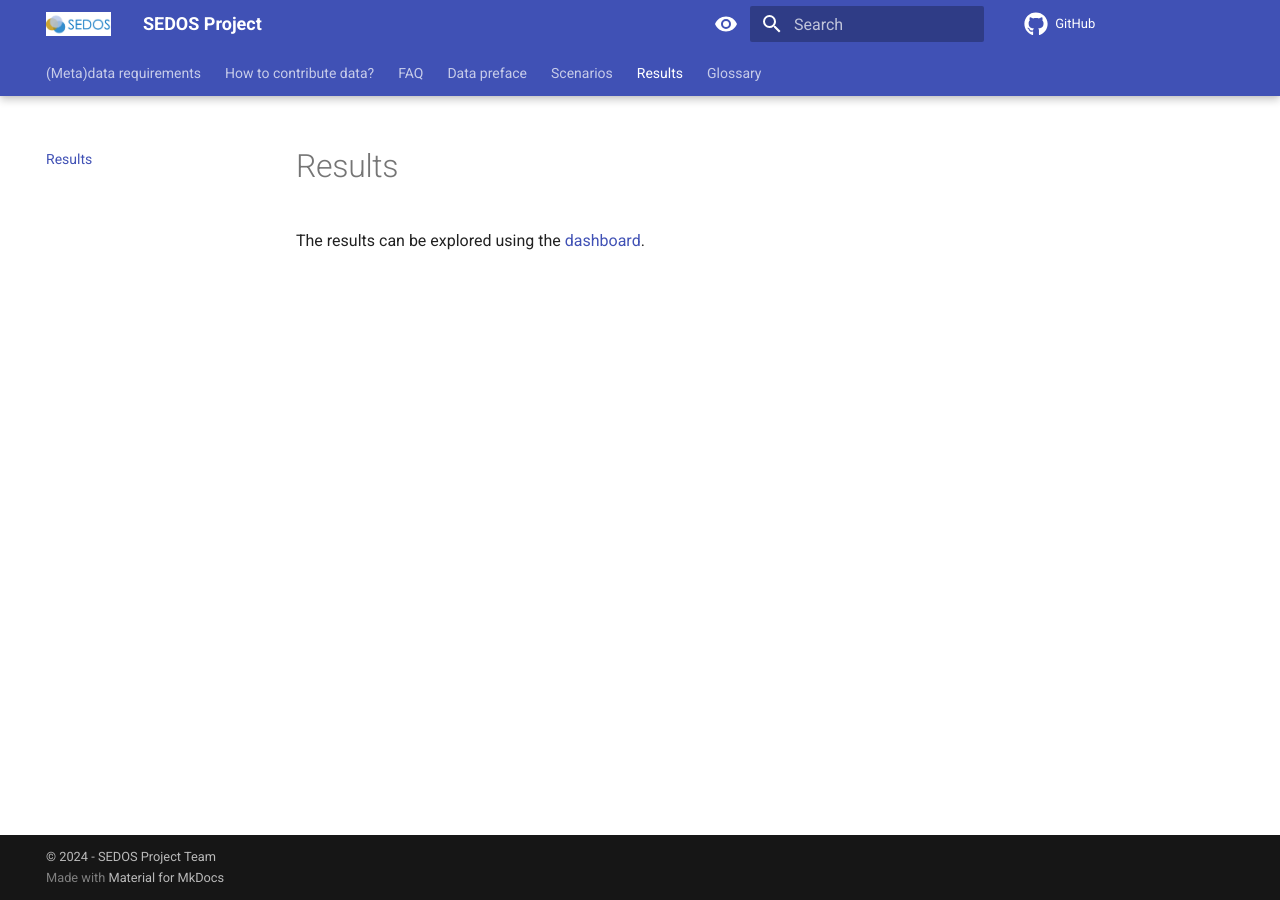
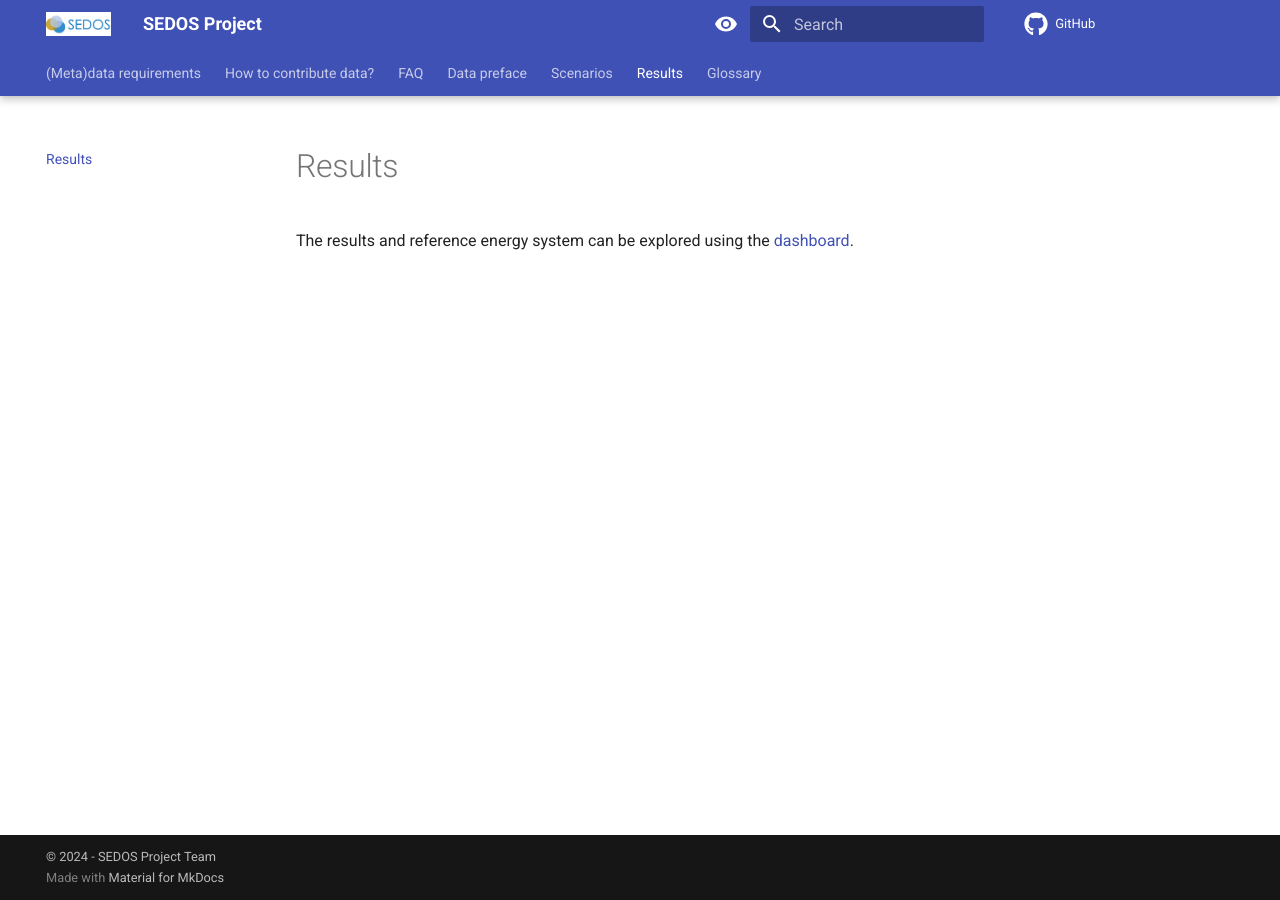
Before and after one commit to sedos-project/organization, an MkDocs documentation site: the page built from docs/results.md, in a window 1280 px wide. Built offline with MkDocs 1.6.1 and Material for MkDocs 9.7.7, drawn with Linux system fonts in a browser that asks for light colours; comment, search, counter and statistics services are not loaded.

Commit message:
Add dashboard link

```diff
--- a/docs/results.md
+++ b/docs/results.md
@@ -1 +1 @@
-The results can be explored using the [dashboard]().
+The results and reference energy system can be explored using the [dashboard](https://sedos.apps.rl-institut.de/).
```
